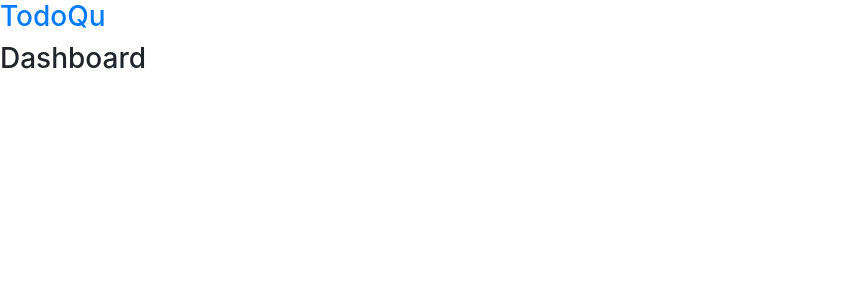
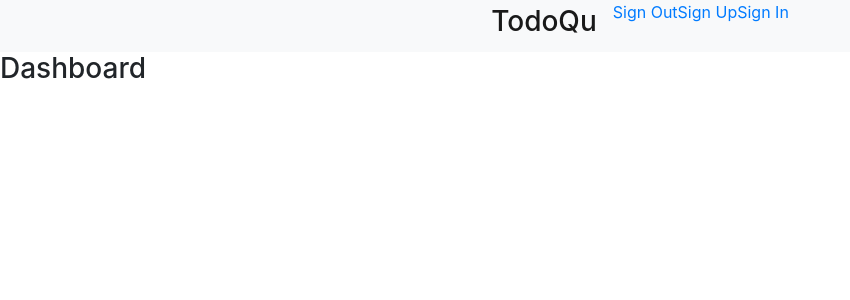
Before and after one commit to Ariska138/todoqu.web.app, a React (Create React App) app: page / in a window 1280 px wide. Shown: the top 300 px of the page, without its empty margins (0-850 px from the left). Built offline with nearby package versions, Linux system fonts and the light colour scheme.

Commit message:
add navbar

```diff
--- a/src/App.js
+++ b/src/App.js
@@ -3,11 +3,12 @@ import {BrowserRouter, Route, Switch} from "react-router-dom";
 import SignIn from "./components/auth/SignIn"
 import SignUp from './components/auth/SignUp';
 import Dashboard from './components/dashboard/Dashboard';
+import NavBar from './components/layout/NavBar';
 
 function App() {
   return (
     <BrowserRouter>
-    <h3 className="text-primary">TodoQu</h3>
+    <NavBar/>
     <Switch>
     <Route path="/signin" component={SignIn}/>
     <Route path="/signup" component={SignUp}/>
--- /dev/null
+++ b/src/components/layout/NavBar.jsx
@@ -0,0 +1,15 @@
+import React from 'react';
+import {Link} from 'react-router-dom';
+import NavItems from './NavItems';
+const NavBar = () => {
+    return (
+        <nav className="navbar-light bg-light d-flex justify-content-center">
+            <Link to="/" className="navbar-brand">
+                <h3>TodoQu</h3>
+            </Link>
+            <NavItems/>
+        </nav>
+    );
+}
+
+export default NavBar;
--- /dev/null
+++ b/src/components/layout/NavItems.jsx
@@ -0,0 +1,20 @@
+import React from 'react';
+import {Link} from 'react-router-dom';
+
+const NavItems = () => {
+    return (
+        <>
+            <Link to="/signin" className="navbar-link">
+                Sign Out
+            </Link>
+            <Link to="/signout" className="navbar-link">
+                Sign Up
+            </Link>
+            <Link to="/signin" className="navbar-link">
+                Sign In
+            </Link>
+          </>
+    );
+}
+
+export default NavItems;
```
